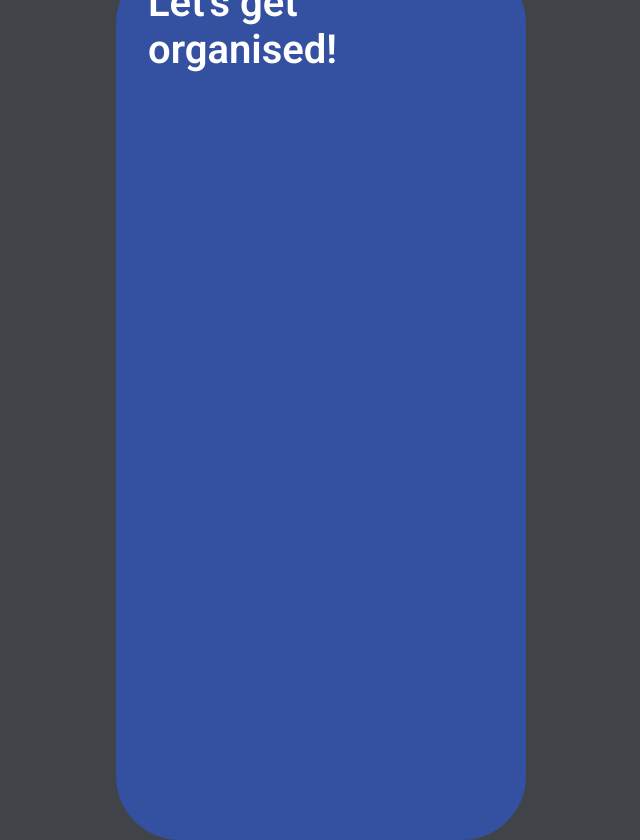
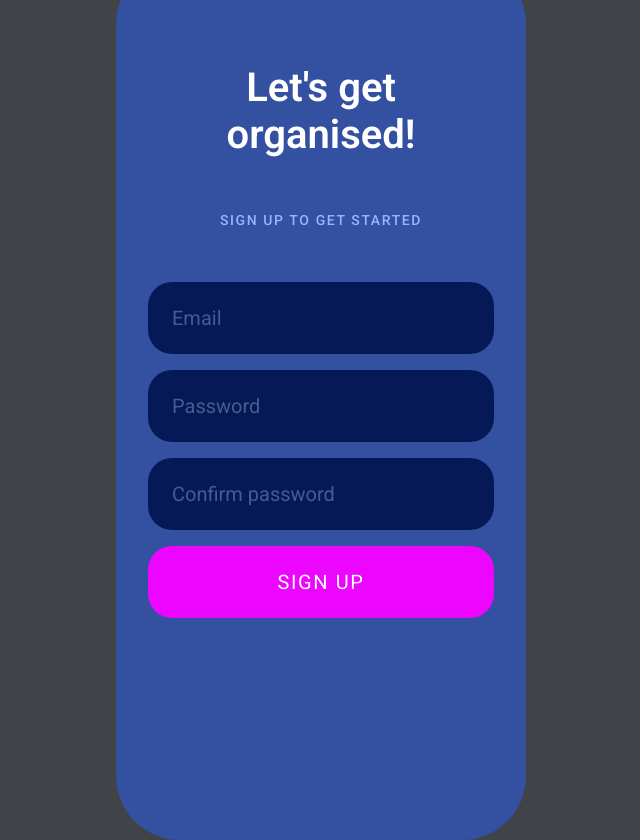
Before and after one commit to sophocles99/tasks-frontend, a React (Vite) app: page /register in a window 1280 px wide. Shown: the whole page, without its empty margins (319-959 px from the left). Built offline with nearby package versions, Linux system fonts and the light colour scheme.

Commit message:
add InputTextBox and SubmitButton and use in Register page

```diff
--- /dev/null
+++ b/src/components/InputTextBox.tsx
@@ -0,0 +1,26 @@
+import { ChangeEvent } from 'react';
+
+import styles from '../styles/InputTextBox.module.css';
+
+interface Props {
+  name: string;
+  onChange: (event: ChangeEvent<HTMLInputElement>) => void;
+  placeholder: string;
+  type: 'email' | 'password';
+  value: string;
+}
+
+const InputTextBox = ({ name, onChange, placeholder, type, value }: Props) => {
+  return (
+    <input
+      className={styles.inputTextBox}
+      name={name}
+      onChange={onChange}
+      placeholder={placeholder}
+      type={type}
+      value={value}
+    />
+  );
+};
+
+export default InputTextBox;
--- /dev/null
+++ b/src/components/SubmitButton.tsx
@@ -0,0 +1,17 @@
+import { ReactNode } from 'react';
+
+import styles from '../styles/SubmitButton.module.css';
+
+interface Props {
+  children: ReactNode;
+}
+
+const SubmitButton = ({ children }: Props) => {
+  return (
+    <button className={styles.submitButton} type="submit">
+      {children}
+    </button>
+  );
+};
+
+export default SubmitButton;
--- a/src/components/Title.tsx
+++ /dev/null
@@ -1,16 +0,0 @@
-import { ReactNode } from 'react';
-
-import styles from '../styles/Title.module.css';
-
-interface Props {
-  children: ReactNode;
-  isMainPage: boolean;
-}
-
-const Title = ({ children, isMainPage }: Props) => {
-  return (
-    <div className={`${styles.title} ${isMainPage ? styles.mainPageTitle : ''}`}>{children}</div>
-  );
-};
-
-export default Title;
--- a/src/pages/Main.tsx
+++ b/src/pages/Main.tsx
@@ -2,8 +2,8 @@ import { useEffect, useState } from 'react';
 
 import { Category, CategoryId } from '../categories';
 import CategoryPicker from '../components/CategoryPicker';
+import MainTitle from '../components/MainTitle';
 import TaskList from '../components/TaskList';
-import Title from '../components/Title';
 import TopNav from '../components/TopNav';
 import { getCateogries, getTasks } from '../data';
 import { Task } from '../tasks';
@@ -13,8 +13,6 @@ const Main = () => {
   const [selectedCategories, setSelectedCategories] = useState<CategoryId[]>([]);
   const [tasks, setTasks] = useState<Task[]>([]);
 
-  const now = new Date();
-
   useEffect(() => {
     setTasks(getTasks());
     setCategories(getCateogries());
@@ -23,9 +21,7 @@ const Main = () => {
   return (
     <>
       <TopNav />
-      <Title isMainPage={true}>
-        {Intl.DateTimeFormat('en-GB', { weekday: 'long' }).format(now)}
-      </Title>
+      <MainTitle />
       <CategoryPicker
         categories={categories}
         selectedCategories={selectedCategories}
--- a/src/pages/Register.tsx
+++ b/src/pages/Register.tsx
@@ -1,9 +1,69 @@
-import Title from '../components/Title';
+import { FormEventHandler, useState } from 'react';
+
+import AuthForm from '../components/AuthForm';
+import AuthTitle from '../components/AuthTitle';
+import InputTextBox from '../components/InputTextBox';
+import shared_styles from '../styles/shared_styles.module.css';
+import SubmitButton from '../components/SubmitButton';
+
+interface FormData {
+  email: string;
+  password: string;
+  confirmPassword: string;
+}
 
 const RegisterPage = () => {
+  const [formData, setFormData] = useState<FormData>({
+    email: '',
+    password: '',
+    confirmPassword: '',
+  });
+
+  const handleSubmit: FormEventHandler<HTMLFormElement> = (event) => {
+    event.preventDefault();
+    console.log(formData);
+  };
+
+  const handleFormDataChange = <T extends keyof FormData>(name: T, value: FormData[T]) => {
+    setFormData((prevFormData) => ({
+      ...prevFormData,
+      [name]: value,
+    }));
+  };
+
   return (
     <>
-      <Title isMainPage={false}>Let's get organised!</Title>
+      <AuthTitle>Let's get organised!</AuthTitle>
+      <div
+        className={`${shared_styles.secondaryText}`}
+        style={{ alignItems: 'center', height: '7.75rem' }}
+      >
+        sign up to get started
+      </div>
+      <AuthForm onSubmit={handleSubmit}>
+        <InputTextBox
+          name="email"
+          onChange={(event) => handleFormDataChange('email', event.target.value)}
+          placeholder="Email"
+          type="email"
+          value={formData.email}
+        />
+        <InputTextBox
+          name="password"
+          onChange={(event) => handleFormDataChange('password', event.target.value)}
+          placeholder="Password"
+          type="password"
+          value={formData.password}
+        />
+        <InputTextBox
+          name="confirmPassword"
+          onChange={(event) => handleFormDataChange('confirmPassword', event.target.value)}
+          placeholder="Confirm password"
+          type="password"
+          value={formData.confirmPassword}
+        />
+        <SubmitButton>sign up</SubmitButton>
+      </AuthForm>
     </>
   );
 };
--- /dev/null
+++ b/src/styles/InputTextBox.module.css
@@ -0,0 +1,14 @@
+.inputTextBox {
+    width: 100%;
+    height: 4.5rem;
+    padding-left: 1.5rem;
+    border-radius: 1.5rem;
+    border: none;
+    font-size: 20px;
+    color: var(--primary-colour);
+    background-color: var(--surface-colour);
+}
+
+.inputTextBox::placeholder {
+    color: var(--surface-secondary)
+}
--- /dev/null
+++ b/src/styles/SubmitButton.module.css
@@ -0,0 +1,11 @@
+.submitButton {
+  width: 100%;
+  height: 4.5rem;
+  border-radius: 1.5rem;
+  border: none;
+  font-size: 20px;
+  letter-spacing: 0.1rem;
+  text-transform: uppercase;
+  color: var(--primary-colour);
+  background-color: var(--highlight-colour);
+}
--- a/src/styles/Title.module.css
+++ /dev/null
@@ -1,15 +0,0 @@
-.title {
-  flex-shrink: 0;
-  display: flex;
-  flex-direction: column;
-  justify-content: center;
-  align-items: center;
-  height: 67px;
-  font-size:  40px;
-  font-weight: 600;
-  color: var(--primary-colour);
-}
-
-.mainPageTitle {
-  align-items: flex-start;
-}
```
